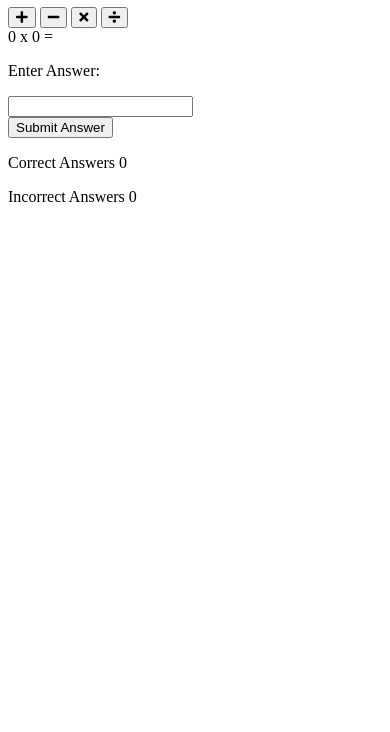
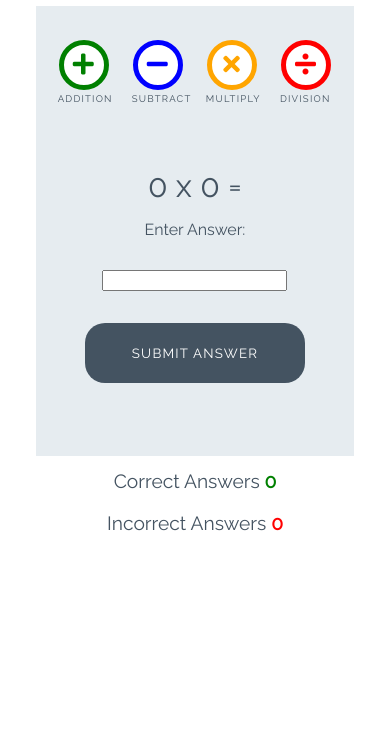
Before and after one commit to TimSchulz1991/love-maths, a plain HTML site: page index.html in a window 390 px wide. Shown: the part 112-844 px from the top of the page. Drawn offline with Linux system fonts and the light colour scheme.

Commit message:
Add style for the game

```diff
--- a/assets/css/style.css
+++ b/assets/css/style.css
@@ -0,0 +1,252 @@
+/* --------- Global style */
+
+body {
+    background-color: white;
+    font-family: "Raleway", sans-serif;
+    color: #445361;
+    text-align: center;
+}
+
+/* --------- Heading */
+
+.heading {
+    text-align: center;
+    font-size: 2.5rem;
+}
+
+.logo {
+    height: 40px;
+    padding-right: 5px;
+}
+
+/* --------- Game layout */
+
+.game-area {
+    background-color: #E6ECF0;
+    box-sizing: border-box;
+    width: 85%;
+    height: 65vh;
+    max-height: 450px;
+    max-width: 830px;
+    margin-left: auto;
+    margin-right: auto;
+    padding: 1%;
+}
+
+.question-area {
+    width: 50%;
+    font-size: 2rem;
+    margin: auto;
+    padding: 50px 0;
+}
+
+.question-area span {
+    padding: 0 15px;
+}
+
+.score-area {
+    margin: 5px auto;
+    width: 60%;
+    font-size: 1.2rem;
+}
+
+.controls-area {
+    width: 85%;
+    margin: 30px auto;
+}
+
+#score {
+    color: green;
+    font-weight: bold;
+}
+
+#incorrect {
+    color: red;
+    font-weight: bold;
+}
+
+.answer-message {
+    display: none;
+    font-size: 1rem;
+}
+
+#answer-box {
+    border: none;
+    color: #445361;
+    display: inline-block;
+    height: 40px;
+    width: 80px;
+    font-size: 1.2rem;
+}
+
+.scores {
+    display: inline-block;
+    padding: 25px;
+}
+
+/* --------- Buttons */
+
+.btn {
+    width: 220px;
+    height: 60px;
+    font-family: "Raleway", sans-serif;
+    text-transform: uppercase;
+    letter-spacing: 1.2px;
+    color: white;
+}
+
+.btn:focus {
+    outline: none;
+}
+
+.btn--big {
+    padding-top: 10px;
+    border-radius: 50%;
+    background-color: white;
+    border: 10px solid;
+    width: 100px;
+    height: 100px;
+    font-size: 3.2rem;
+    margin: 0 30px;
+    transition: all 0.5s;
+}
+
+.btn--big::after {
+    content: attr(data-type);
+    font-size: 1rem;
+    color: #445361;
+    position: relative;
+    left: -.5em
+}
+
+.btn--blue {
+    border-color: blue;
+    color: blue;
+}
+
+.btn--blue:active,
+.btn--blue:hover {
+    background-color: darkblue;
+    color: white;
+}
+
+.btn--orange {
+    border-color: orange;
+    color: orange;
+}
+
+.btn--orange:active,
+.btn--orange:hover {
+    background-color: darkorange;
+    color: white;
+}
+
+.btn--red {
+    border-color: red;
+    color: red;
+}
+
+.btn--red:active,
+.btn--red:hover {
+    background-color: darkred;
+    color: white;
+}
+
+.btn--green {
+    border-color: green;
+    color: green;
+}
+
+.btn--green:active,
+.btn--green:hover {
+    background-color: darkgreen;
+    color: white;
+}
+
+.btn--gray {
+    margin-top: 25px;
+    background-color: #445361;
+    border: 1px transparent;
+    border-radius: 20px;
+}
+
+.btn--gray:active,
+.btn--gray:hover {
+    background-color: #0d1013;
+}
+
+/* --------- Media queries */
+
+@media (max-width: 414px) {
+    .controls-area {
+        width: 100%;
+    }
+
+    .btn--big {
+        margin: 0 10px;
+        padding: 5px;
+        border: 5px solid;
+        width: 50px;
+        height: 50px;
+        font-size: 1.5rem;
+    }
+
+    .btn--big::after {
+        font-size: 0.6rem;
+        left: -0.7rem;
+    }
+
+    .question-area {
+        padding: 10% 0;
+        width: 100%;
+    }
+
+    .question-area span {
+        padding: 0;
+    }
+
+    .answer-message {
+        display: block;
+    }
+
+    #answer-box {
+        display: block;
+        margin: 0 auto;
+    }
+    .btn--gray {
+        margin-top: 0;
+    }
+
+    .score-area {
+        width: 100%;
+    }
+
+    .scores {
+        margin: 0.5em auto;
+        display: block;
+        padding: 5px;
+    }
+
+    .heading {
+        font-size: 2rem;
+    }
+}
+
+@media (max-width: 320px) {
+    .game-area {
+        height: 70vh;
+    }
+
+    .controls-area {
+        width: 75%;
+        margin: 10px auto;
+    }
+
+    .btn--big {
+        margin: 10px 10px;
+    }
+    .question-area {
+        padding: 10px 0;
+    }
+
+}
--- a/index.html
+++ b/index.html
@@ -17,16 +17,16 @@
     </h1>
     <div class="game-area">
         <div class="controls-area">
-            <button class="btn btn--big btn--green">
+            <button data-type="addition" class="btn btn--big btn--green">
                 <i class="fas fa-plus"></i>
             </button>
-            <button class="btn btn--big btn--blue">
+            <button data-type="subtract" class="btn btn--big btn--blue">
                 <i class="fas fa-minus"></i>
             </button>
-            <button class="btn btn--big btn--orange">
+            <button data-type="multiply" class="btn btn--big btn--orange">
                 <i class="fas fa-times"></i>
             </button>
-            <button class="btn btn--big btn--red">
+            <button data-type="division" class="btn btn--big btn--red">
                 <i class="fas fa-divide"></i>
             </button>
         </div>
```
